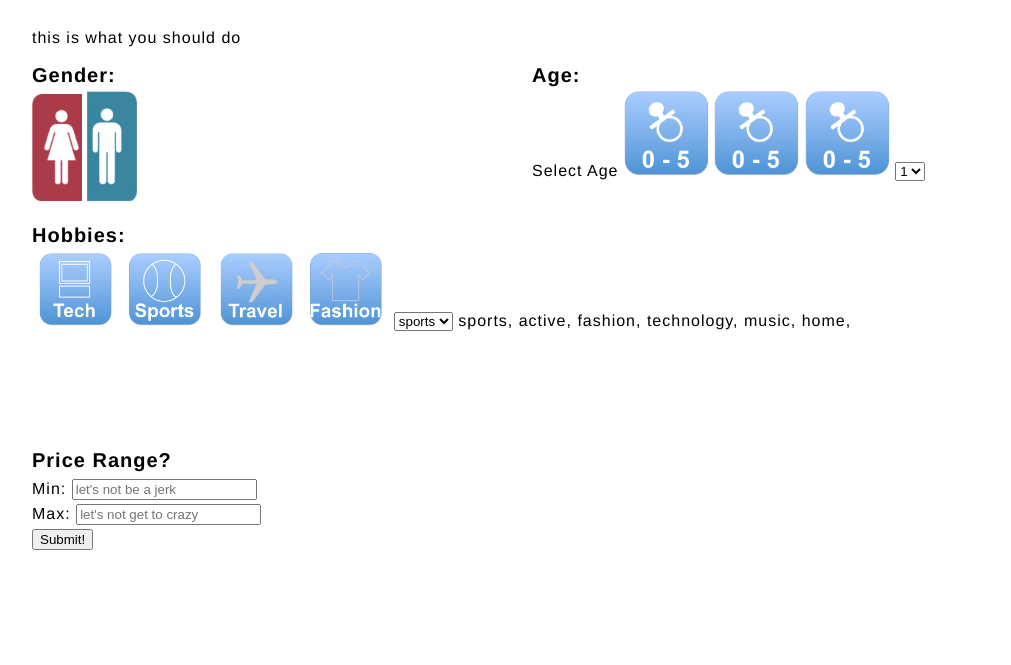
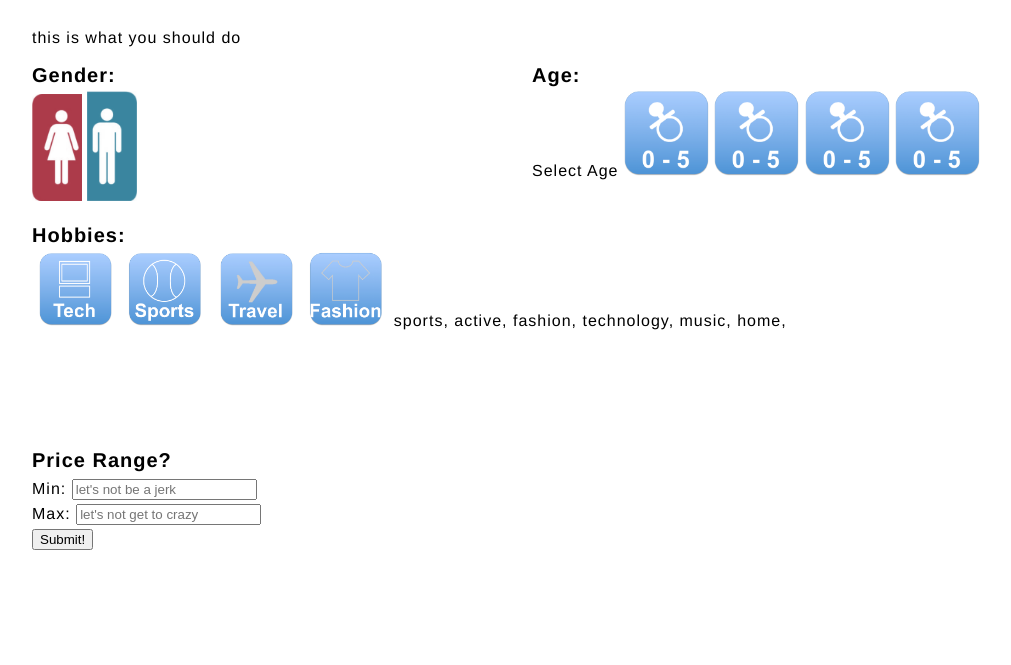
Before and after one commit to awsmdavid/thoughtfulgiftgenerator, a Django app: page / in a window 1280 px wide. Shown: the part 72-737 px from the top of the page, without its empty margins (108-1119 px from the left). Run offline with Django 3.2, Linux system fonts and the light colour scheme; parts of the project's set-up code (start-up, migrations or seed data) failed here and were passed over; some web fonts are replaced.

Commit message:
TODO: add toggle feature for categories

```diff
--- a/fingro/static/index.js
+++ b/fingro/static/index.js
@@ -1,33 +1,21 @@
 $(document).ready(function() {
-  $('img').on('click', function(){
+
+  //gender input selector using images
+  $('.gender_icon').click(function(){
     var $this = $(this);
-    // var input_value = $this.attr('id');
-    //   alert ($this.attr('id'));
-    //   $this.val($this.attr('value'));
-    //   return false;
-    // });
-  });
-  // $('#female_icon').on('click', function(){
-  //   var gender_input = $('gender');
-  //   $('#female_icon').click(function(){
-  //       gender_input.val($(this).attr('value'));
-  //   });
-  // });
-
-  // $('#male_icon').on('click', function(){
-  //   alert("gender2 clicked");
-  //   return $('#gender1 select option[value="female"]').html();
-  // });
-
-  $('.gender_icon').click(function(){
-    var hinput = $(this);
-    $('#gender_input').val(hinput.attr('value'));
-    alert(hinput.attr('value'));
+    $('#gender_input').val($this.attr('value'));
   });
 
-  // var hinput = $('input[name="gender]');
-  // $('.gender_icon').click(function(){
-  //     hinput.val('test');
-  //     alert(hinput.attr('value'));
-  // });
+  //age input selector using images
+  $('.age_icon').click(function(){
+    var $this = $(this);
+    $('#age_input').val($this.attr('value'));
+  });
+
+  //gift category input selector using images
+  $('.category_icon').click(function(){
+    var $this = $(this);
+    $('#category_input_tech').val($this.attr('value'));
+  });
+
 });
--- a/fingro/static/style.css
+++ b/fingro/static/style.css
@@ -325,7 +325,7 @@ body{
   height: 150px;
 }
 
-#hobbies{
+#category{
   height: 225px;
 }
 /*.background-img-hood:hover, .background-img-oc:hover,.background-img-chelsea-pier:hover,.background-img-muir-woods:hover,.background-img-jap-garden:hover,.background-img-portland:hover,.background-img-london-bridge:hover,.background-img-lucerne:hover{
--- a/fingro/templates/blog/index.html
+++ b/fingro/templates/blog/index.html
@@ -19,8 +19,8 @@ TODO:
         Gender:
     </div>
 
-    <img class="gender_icon" id="gender_icon_female" src="{{STATIC_URL}}/img/female.png" width="50px" height="150px" value="female">
-    <img class="gender_icon" id="gender_icon_male" src="{{STATIC_URL}}/img/male.png" width="50px" height="150px" value="male">
+    <img class="gender_icon" src="{{STATIC_URL}}/img/female.png" width="50px" height="150px" value="female">
+    <img class="gender_icon" src="{{STATIC_URL}}/img/male.png" width="50px" height="150px" value="male">
     <input id="gender_input" type="hidden" name="gender" />
 
 </section>
@@ -31,28 +31,28 @@ TODO:
     <div>
         Select Age
         <span>
-            <img name="age" id="age_1" src="{{STATIC_URL}}img/age_zero_to_five.png" width="85px">
-            <img id="age_2" src="{{STATIC_URL}}img/age_zero_to_five.png" width="85px">
-            <img id="age_3" src="{{STATIC_URL}}img/age_zero_to_five.png" width="85px">
-            <select name="age2">
-                <option value=1>1</option>
-                <option value=2>2</option>
-            </select>
+            <img class="age_icon" value="age_1" src="{{STATIC_URL}}img/age_zero_to_five.png" width="85px">
+            <img class="age_icon" value="age_2" src="{{STATIC_URL}}img/age_zero_to_five.png" width="85px">
+            <img class="age_icon" value="age_3" src="{{STATIC_URL}}img/age_zero_to_five.png" width="85px">
+            <img class="age_icon" value="age_4" src="{{STATIC_URL}}img/age_zero_to_five.png" width="85px">
+            <input id="age_input" type="hidden" name="age" />
         </span>
     </div>
 </section>
-<section id="hobbies" class="grid-full">
+<section id="category" class="grid-full">
     <div class="section-title">
         Hobbies:
     </div>
     <div>
-        <img src="{{STATIC_URL}}img/technology.png" width="85px" value="technology">
-        <img src="{{STATIC_URL}}img/sports.png" width="85px" value="sports">
-        <img src="{{STATIC_URL}}img/travel.png" width="85px" value="travel">
-        <img src="{{STATIC_URL}}img/fashion.png" width="85px" value="fashion">
-            <select name="hobbies">
-                <option value=sports>sports</option>
-            </select>
+        <!-- TODO: wtf is this, fix this to have bool toggle buttons -->
+        <img class="category_icon" src="{{STATIC_URL}}img/technology.png" width="85px" value="technology">
+        <input id="category_input_tech" type="hidden" name="tech" />
+        <img class="category_icon" src="{{STATIC_URL}}img/sports.png" width="85px" value="sports">
+        <input id="category_input_sports" type="hidden" name="sports" />
+        <img class="category_icon" src="{{STATIC_URL}}img/travel.png" width="85px" value="travel">
+        <input id="category_input_travel" type="hidden" name="travel" />
+        <img class="category_icon" src="{{STATIC_URL}}img/fashion.png" width="85px" value="fashion">
+        <input id="category_input_fashion" type="hidden" name="fashion" />
         sports, active, fashion, technology, music, home,
 </section>
 <section id="amount" class="grid-full">
```
